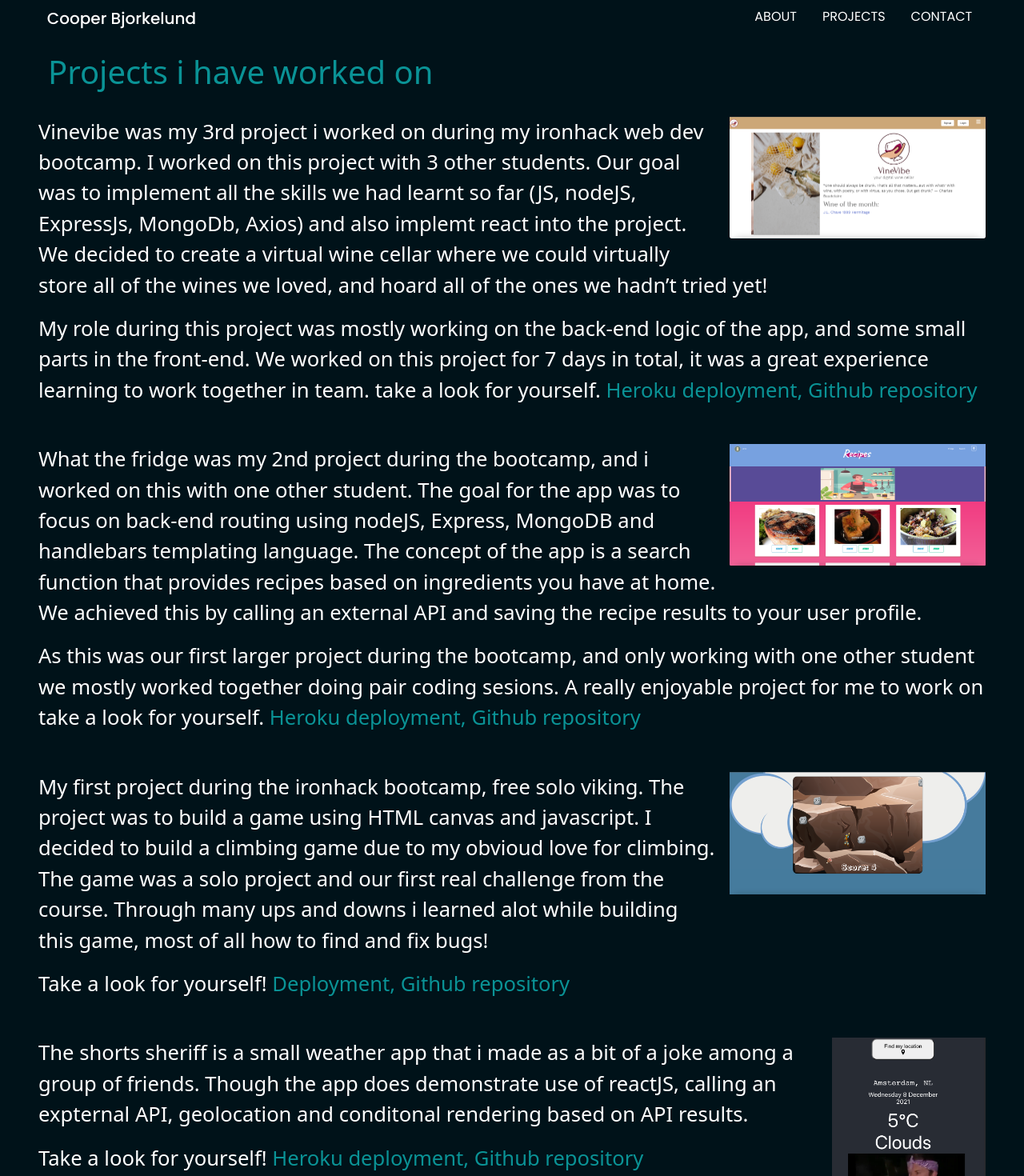
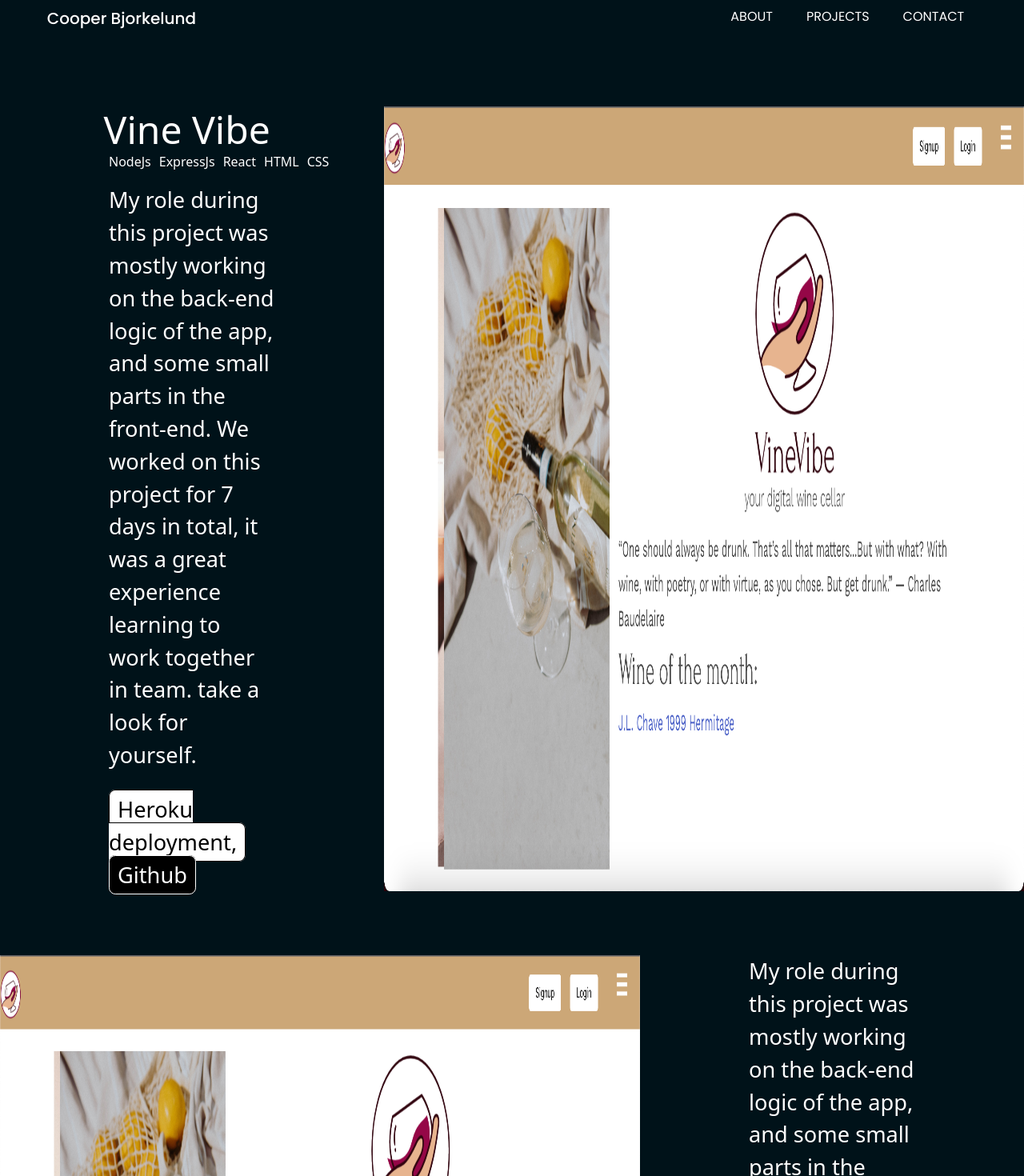
Before and after one commit to Coops023/site, a React (Create React App) app: page /projects in a window 1280 px wide. Shown: the part 20-1490 px from the top of the page at 80% size. Built offline with nearby package versions, Linux system fonts and the light colour scheme.

Commit message:
project page WIP

```diff
--- a/src/pages/About.css
+++ b/src/pages/About.css
@@ -37,26 +37,25 @@
 
 @media screen and (max-width: 500px) {
   .home-img {
-    width: 6em;
-    position: absolute;
-    top: 135px;
-    right: 15px;
-    border-radius: 1em;
+    width: 0;
   }
 
   .about-paragraph {
     font-size: 1em;
     text-align: left;
-    width: 100%;
+    width: 18em;
+    margin: 0 2.6em;
   }
 
   .about-heading {
     font-size: 2em;
+    width: 10em;
+    margin: 0.5em 1.3em;
   }
 
   .about-content {
+    justify-content: center;
+    display: block;
     width: 100%;
-    justify-content: left;
-    margin-left: 2.3em;
   }
 }
--- a/src/pages/Projects.css
+++ b/src/pages/Projects.css
@@ -3,12 +3,32 @@
   width: 100%;
 }
 
-p {
-  font-size: 1.6em;
+.project-content {
+  display: flex;
+  margin: 5em 0;
 }
 
-.project-title {
-  margin-left: 1.5em;
+.proj-heading {
+  font-size: 3em;
+  margin: auto;
+  padding: 0 2.7em;
+}
+
+.tech-list {
+  text-decoration: none;
+  list-style: none;
+  display: flex;
+  margin-left: 6.5em;
+}
+
+li {
+  padding-right: 10px;
+}
+
+.project-para {
+  font-size: 1.7em;
+  margin: auto;
+  padding: 0 5em;
 }
 
 .clearfix {
@@ -23,12 +43,23 @@ p {
   width: 12em;
 }
 
-a {
-  color: #0a9396;
+.button-wrap {
+  margin-top: 1em;
+}
+
+.button {
+  color: black;
   text-decoration: none;
+  border: 1px solid black;
+  padding: 5px 10px;
+  border-radius: 0.3em;
+  background-color: white;
+  margin-right: 1.3em;
 }
-a:hover {
+.button:nth-of-type(2n) {
   color: white;
+  background-color: black;
+  border: 1px solid white;
 }
 
 @media screen and (max-width: 500px) {
--- a/src/pages/Projects.jsx
+++ b/src/pages/Projects.jsx
@@ -4,115 +4,77 @@ import "./Projects.css";
 export default function Projects() {
   return (
     <div className="project-wrap">
-      <h1 className="project-title">Projects i have worked on</h1>
+      <div className="project-content">
+        <div className="proj-text">
+          <h2 className="proj-heading">Vine Vibe</h2>
+          <ul className="tech-list">
+            <li>NodeJs</li>
+            <li>ExpressJs</li>
+            <li>React</li>
+            <li>HTML</li>
+            <li>CSS</li>
+          </ul>
+          <p className="project-para">
+            My role during this project was mostly working on the back-end logic
+            of the app, and some small parts in the front-end. We worked on this
+            project for 7 days in total, it was a great experience learning to
+            work together in team. take a look for yourself.
+            <div className="button-wrap">
+              <a className="button" href="https://vinevibe.herokuapp.com/">
+                {" "}
+                Heroku deployment,{" "}
+              </a>{" "}
+              <a className="button" href="https://github.com/VineVibe/VineVibe">
+                Github
+              </a>
+            </div>
+          </p>
+        </div>
 
-      <div className="clearfix">
         <img
           src="./vinevibe.png"
-          className="img col-md-6 float-md-end mb-3 ms-md-3"
+          className="project-img"
           alt="screenshot of vinevibe page"
+          width={800}
+        />
+      </div>
+      <div className="project-content">
+        <img
+          src="./vinevibe.png"
+          className="project-img"
+          alt="screenshot of vinevibe page"
+          width={800}
         />
 
-        <p>
-          Vinevibe was my 3rd project i worked on during my ironhack web dev
-          bootcamp. I worked on this project with 3 other students. Our goal was
-          to implement all the skills we had learnt so far (JS, nodeJS,
-          ExpressJs, MongoDb, Axios) and also implemt react into the project. We
-          decided to create a virtual wine cellar where we could virtually store
-          all of the wines we loved, and hoard all of the ones we hadn’t tried
-          yet!
-        </p>
-        <p>
+        <p className="project-para">
           My role during this project was mostly working on the back-end logic
           of the app, and some small parts in the front-end. We worked on this
           project for 7 days in total, it was a great experience learning to
           work together in team. take a look for yourself.
-          <a href="https://vinevibe.herokuapp.com/">
-            {" "}
-            Heroku deployment,{" "}
-          </a>{" "}
-          <a href="https://github.com/VineVibe/VineVibe">Github repository</a>
+          <div className="button-wrap">
+            <a href="https://vinevibe.herokuapp.com/"> Heroku deployment, </a>{" "}
+            <a href="https://github.com/VineVibe/VineVibe">Github repository</a>
+          </div>
         </p>
       </div>
-      <div className="clearfix">
+      <div className="project-content">
+        <p className="project-para">
+          My role during this project was mostly working on the back-end logic
+          of the app, and some small parts in the front-end. We worked on this
+          project for 7 days in total, it was a great experience learning to
+          work together in team. take a look for yourself.
+          <div className="button-wrap">
+            <a href="https://vinevibe.herokuapp.com/"> Heroku deployment, </a>{" "}
+            <a href="https://github.com/VineVibe/VineVibe">Github repository</a>
+          </div>
+        </p>
+
         <img
-          src="./what-t-fridge.png"
-          className="img col-md-6 float-md-end mb-3 ms-md-3"
-          alt="screenshot of what the fridge page"
+          src="./vinevibe.png"
+          className="project-img"
+          alt="screenshot of vinevibe page"
+          width={800}
         />
-
-        <p>
-          What the fridge was my 2nd project during the bootcamp, and i worked
-          on this with one other student. The goal for the app was to focus on
-          back-end routing using nodeJS, Express, MongoDB and handlebars
-          templating language. The concept of the app is a search function that
-          provides recipes based on ingredients you have at home. We achieved
-          this by calling an external API and saving the recipe results to your
-          user profile.
-        </p>
-        <p>
-          As this was our first larger project during the bootcamp, and only
-          working with one other student we mostly worked together doing pair
-          coding sesions. A really enjoyable project for me to work on take a
-          look for yourself.
-          <a href="https://what-the-fridge-coop.herokuapp.com/">
-            {" "}
-            Heroku deployment,{" "}
-          </a>
-          <a href="https://github.com/Coops023/project-2-What-the-fridge">
-            Github repository
-          </a>
-        </p>
-      </div>
-      <div className="clearfix">
-        <img
-          src="./game.png"
-          className="img col-md-6 float-md-end mb-3 ms-md-3"
-          alt="screenshot of free solo viking climbing game"
-        />
-
-        <p>
-          My first project during the ironhack bootcamp, free solo viking. The
-          project was to build a game using HTML canvas and javascript. I
-          decided to build a climbing game due to my obvioud love for climbing.
-          The game was a solo project and our first real challenge from the
-          course. Through many ups and downs i learned alot while building this
-          game, most of all how to find and fix bugs!
-        </p>
-        <p>
-          Take a look for yourself!
-          <a href="https://coops023.github.io/Free-Solo-viking/#">
-            {" "}
-            Deployment,{" "}
-          </a>
-          <a href="https://github.com/Coops023/Free-Solo-viking">
-            Github repository
-          </a>
-        </p>
-      </div>
-      <div className="clearfix">
-        <img
-          src="./weatherapp.png"
-          className="img-weather-app col-md-6 float-md-end mb-3 ms-md-3"
-          alt="screenshot of shorts sheriff weather app."
-        />
-
-        <p>
-          The shorts sheriff is a small weather app that i made as a bit of a
-          joke among a group of friends. Though the app does demonstrate use of
-          reactJS, calling an expternal API, geolocation and conditonal
-          rendering based on API results.
-        </p>
-        <p>
-          Take a look for yourself!
-          <a href="https://shorts-sheriff.herokuapp.com/">
-            {" "}
-            Heroku deployment,{" "}
-          </a>{" "}
-          <a href="https://github.com/Coops023/shorts-sheriff">
-            Github repository
-          </a>
-        </p>
       </div>
     </div>
   );
```
